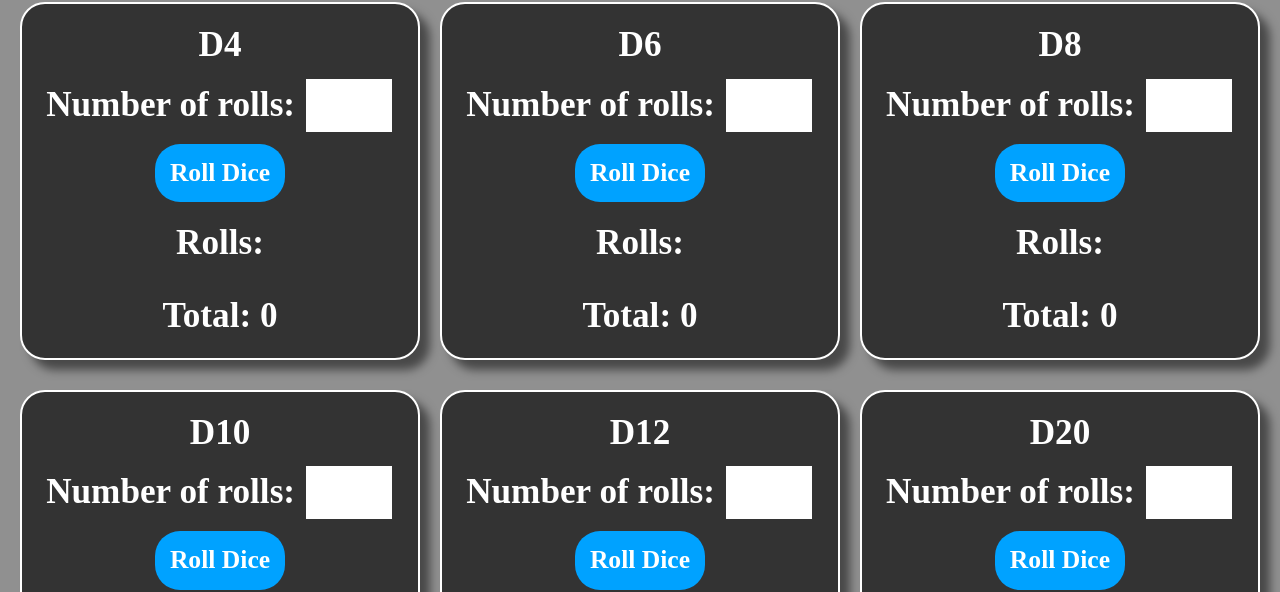
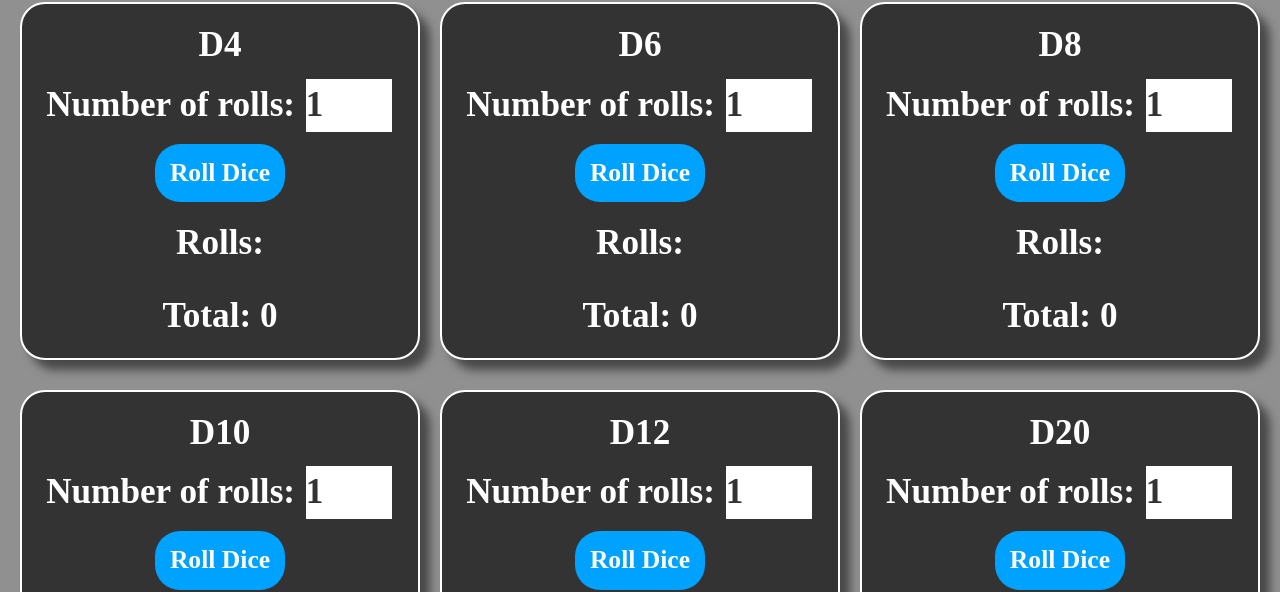
Before and after one commit to IndieMasco/Digital-Dice-Kit, a React (Vite) app in the folder client/: page / in a window 1280 px wide. Shown: the part 139-731 px from the top of the page. Built offline with nearby package versions, Linux system fonts and the light colour scheme; a web font is replaced by a local one.

Commit message:
small change to the input

```diff
--- a/client/src/components/dice/DiceRoller.jsx
+++ b/client/src/components/dice/DiceRoller.jsx
@@ -3,7 +3,7 @@ import "./DiceRoller.css";
 
 export default function DiceRoller({ sides }) {
   const numSides = parseInt(sides, 10) || 6;
-  const [numRolls, setNumRolls] = useState();
+  const [numRolls, setNumRolls] = useState(1);
   const [rollValues, setRollValues] = useState([]);
 
   const generateRoll = () => {
```
